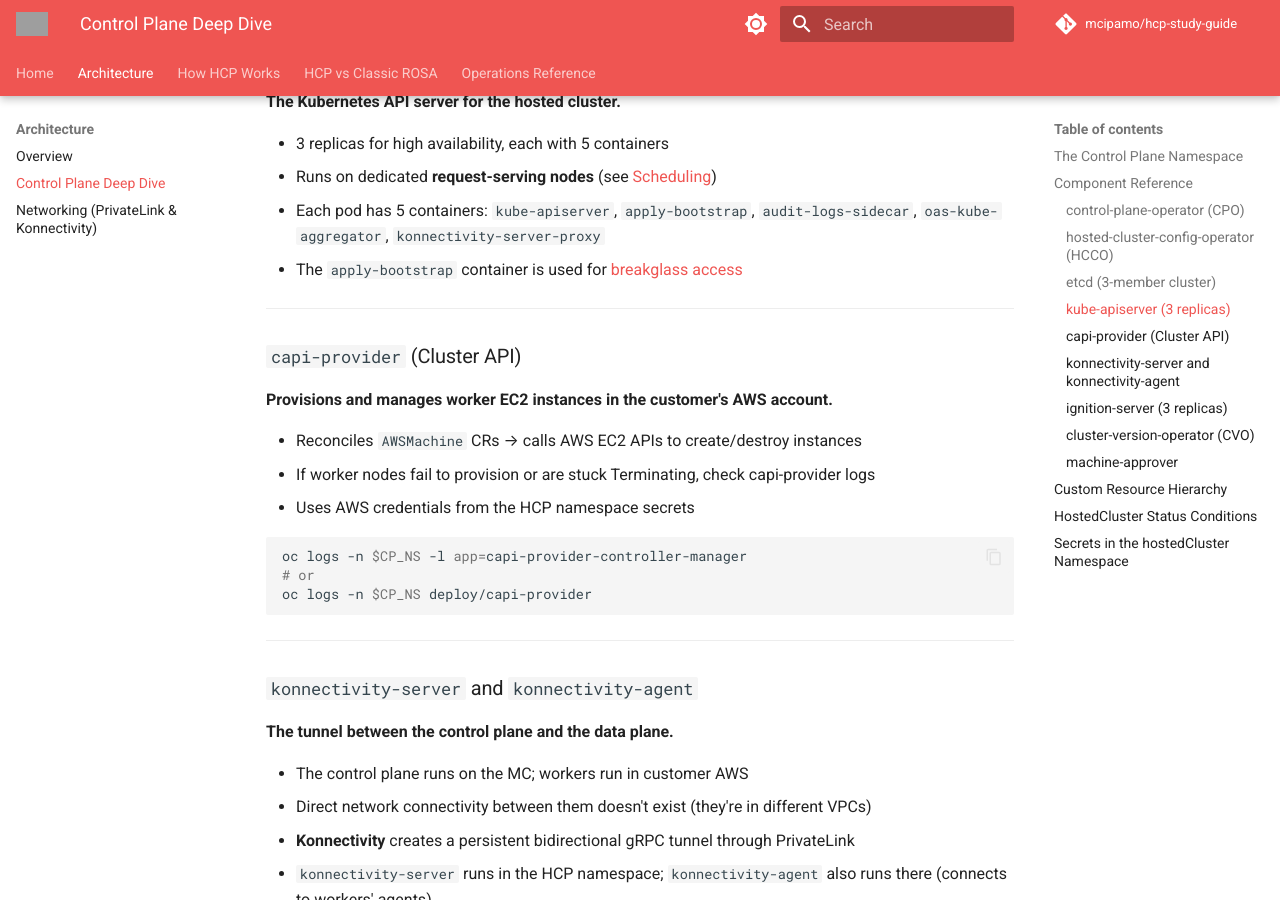
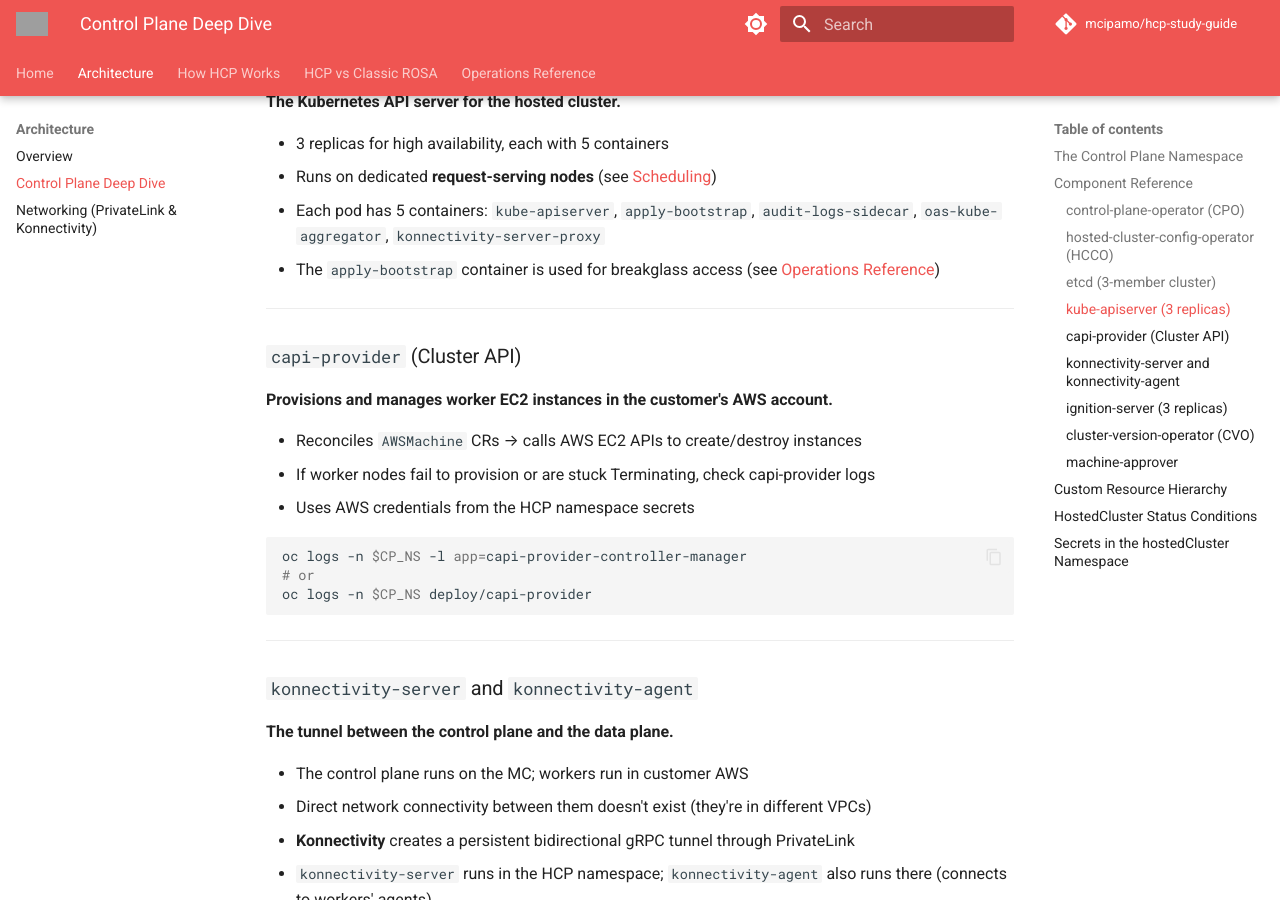
Before and after one commit to mcipamo/hcp-study-guide, an MkDocs documentation site: the page built from docs/control-plane.md, in a window 1280 px wide and 900 px high, scrolled down 3036 px. Built offline with MkDocs 1.6.1 and Material for MkDocs 9.7.7, drawn with Linux system fonts in a browser that asks for light colours; comment, search, counter and statistics services are not loaded; grey boxes are pictures that could not be loaded.

Commit message:
Remove anchor from cross-ref link to avoid MkDocs warning

```diff
--- a/docs/control-plane.md
+++ b/docs/control-plane.md
@@ -140,7 +140,7 @@
 - 3 replicas for high availability, each with 5 containers
 - Runs on dedicated **request-serving nodes** (see [Scheduling](scheduling.md))
 - Each pod has 5 containers: `kube-apiserver`, `apply-bootstrap`, `audit-logs-sidecar`, `oas-kube-aggregator`, `konnectivity-server-proxy`
-- The `apply-bootstrap` container is used for [breakglass access](operations.md#emergency-ssm--crictl-when-api-is-down)
+- The `apply-bootstrap` container is used for breakglass access (see [Operations Reference](operations.md))
 
 ---
 
```
